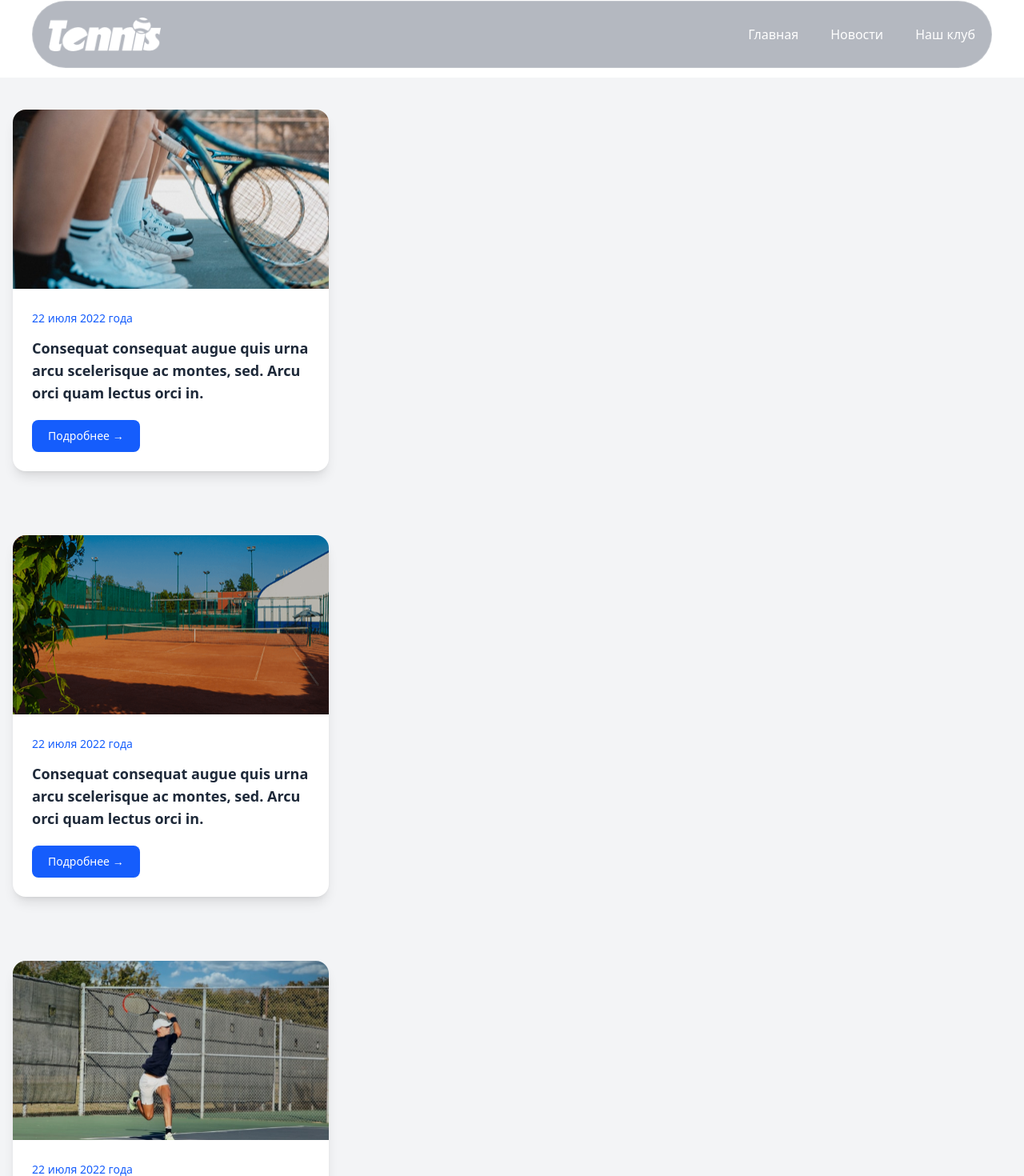
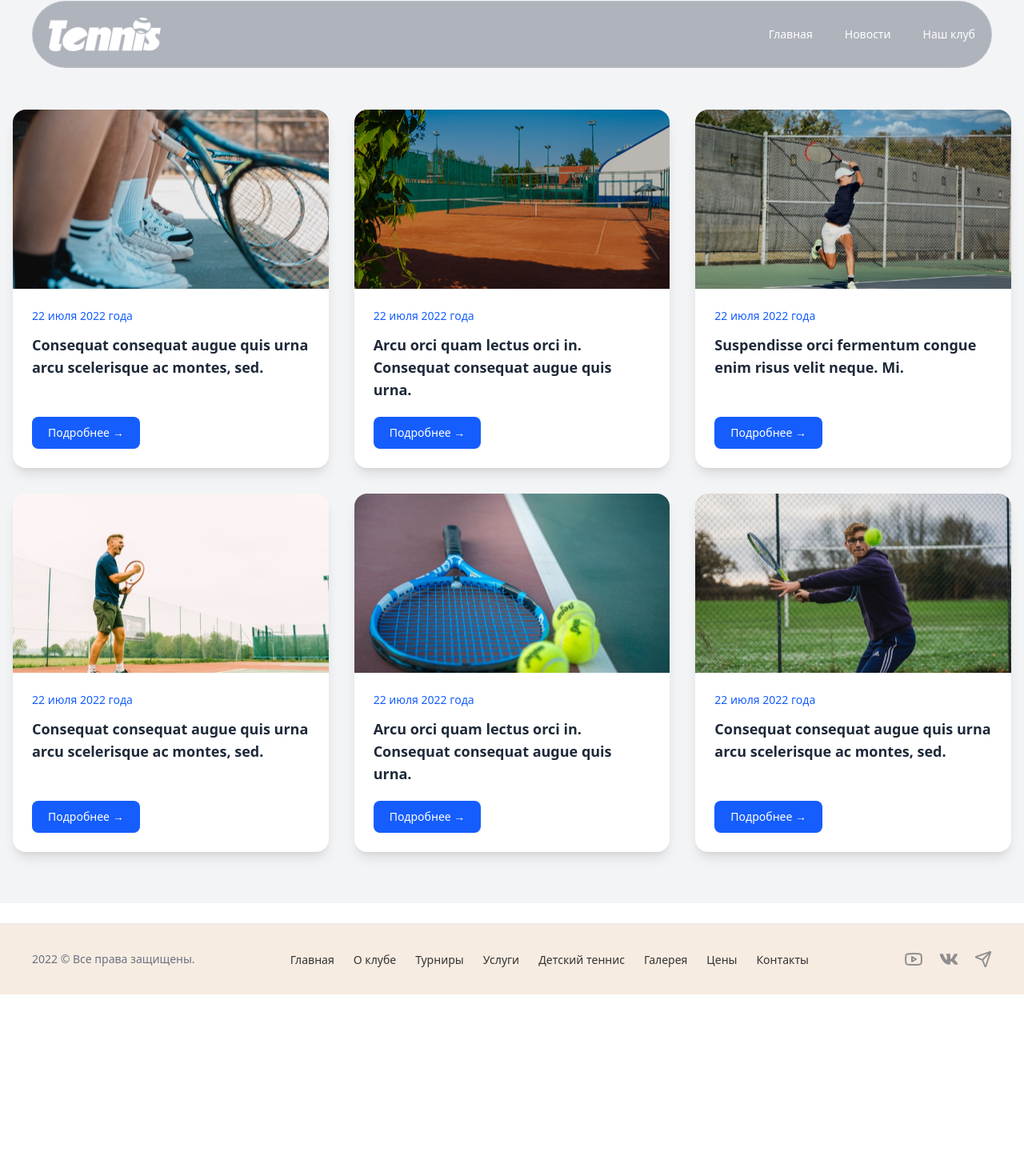
Before and after one commit to sevaradevoloper/jamoish, a React (Vite) app: page /news in a window 1280 px wide. Shown: the part 23-1493 px from the top of the page at 80% size. After the commit the page ends 1266 px from the top, so only its background shows below. Built offline with nearby package versions, Linux system fonts and the light colour scheme.

Commit message:
ozilanikini ozgartirila boshqa joyga tegme

```diff
--- a/src/components/Footer/Footer.jsx
+++ b/src/components/Footer/Footer.jsx
@@ -1,9 +1,72 @@
-import React from 'react'
+import React from 'react';
+import { Youtube, Send } from 'lucide-react'; // Lucide-react piktogrammalari
+import { FaVk } from 'react-icons/fa'; // VK uchun react-icons
 
 const Footer = () => {
+  const currentYear = new Date().getFullYear();
+
+  const navLinks = [
+    "Главная", "О клубе", "Турниры", "Услуги",
+    "Детский теннис", "Галерея", "Цены", "Контакты"
+  ];
+
   return (
-    <div>Footer</div>
-  )
-}
+    <footer className="bg-[#F7ECE1] py-8 border-t border-gray-200 mt-auto">
+      <div className="max-w-[1440px] mx-auto px-10">
+        <div className="flex flex-col md:flex-row items-center justify-between gap-8">
 
-export default Footer
+          {/* Copyright qismi */}
+          <div className="text-gray-500 text-sm font-light order-3 md:order-1">
+            2022 © Все права защищены.
+          </div>
+
+          {/* Navigatsiya linklari */}
+          <nav className="order-1 md:order-2">
+            <ul className="flex flex-wrap justify-center gap-x-6 gap-y-3">
+              {navLinks.map((link) => (
+                <li key={link}>
+                  <a
+                    href="#"
+                    className="text-[#333] text-sm font-medium hover:text-blue-600 transition-all duration-300 relative group"
+                  >
+                    {link}
+                    {/* Pastki chiziq animatsiyasi */}
+                    <span className="absolute bottom-[-2px] left-0 w-0 h-[1px] bg-blue-600 transition-all duration-300 group-hover:w-full"></span>
+                  </a>
+                </li>
+              ))}
+            </ul>
+          </nav>
+
+          {/* Social Media - Ijtimoiy tarmoqlar */}
+          <div className="flex items-center gap-5 order-2 md:order-3">
+            <a
+              href="https://youtube.com"
+              target="_blank"
+              className="text-[#8e8e8e] hover:text-[#FF0000] hover:scale-125 transition-all duration-300 transform"
+            >
+              <Youtube size={24} />
+            </a>
+            <a
+              href="https://vk.com"
+              target="_blank"
+              className="text-[#8e8e8e] hover:text-[#4C75A3] hover:scale-125 transition-all duration-300 transform"
+            >
+              <FaVk size={24} />
+            </a>
+            <a
+              href="https://t.me"
+              target="_blank"
+              className="text-[#8e8e8e] hover:text-[#0088cc] hover:scale-125 transition-all duration-300 transform"
+            >
+              <Send size={22} />
+            </a>
+          </div>
+
+        </div>
+      </div>
+    </footer>
+  );
+};
+
+export default Footer;
--- a/src/components/Header/Header.jsx
+++ b/src/components/Header/Header.jsx
@@ -5,7 +5,6 @@ import Logo from "../Header/img/Logo.png";
 const Header = () => {
   const [isOpen, setIsOpen] = useState(false);
 
-  // Linklar ro'yxati (kodni takrorlamaslik uchun)
   const navLinks = [
     { name: "Главная", path: "/" },
     { name: "Новости", path: "/news" },
@@ -14,7 +13,7 @@ const Header = () => {
 
   return (
     <header className="fixed top-0 left-0 w-full z-[10000] px-4 py-6">
-      <div className=" container max-w-[1200px] mx-auto bg-gray-500/50 backdrop-blur-xl border border-white/20 rounded-[50px] px-8 py-4 flex justify-between items-center relative">
+      <div className="container max-w-[1200px] mx-auto bg-gray-500/50 backdrop-blur-xl border border-white/20 rounded-[50px] px-8 py-4 flex justify-between items-center relative">
 
         {/* Logo */}
         <Link to="/" className="z-[10001]">
@@ -24,13 +23,20 @@ const Header = () => {
         {/* Desktop Nav */}
         <nav className="hidden md:flex items-center gap-10">
           {navLinks.map((link) => (
-            <Link key={link.path} to={link.path} className="text-white hover:text-orange-400 transition-colors">
+            <Link
+              key={link.path}
+              to={link.path}
+              className="text-white text-sm font-medium hover:text-orange-400 transition-colors relative group py-1"
+            >
               {link.name}
+              {/* --- UNDERLINE ANIMATSIYASI --- */}
+              <span className="absolute bottom-0 left-0 w-0 h-[2px] bg-orange-400 transition-all duration-300 group-hover:w-full"></span>
+              {/* ----------------------------- */}
             </Link>
           ))}
         </nav>
 
-        {/* Burger Button (Z-index 10001 menyu ustida turishi uchun) */}
+        {/* Burger Button */}
         <button
           className="flex md:hidden flex-col justify-between w-7 h-5 z-[10001] relative"
           onClick={() => setIsOpen(!isOpen)}
@@ -40,23 +46,24 @@ const Header = () => {
           <span className={`w-full h-[3px] bg-white rounded transition-all duration-300 origin-left ${isOpen ? "-rotate-[40deg]" : ""}`}></span>
         </button>
 
-        {/* --- MOBILE OVERLAY JOYI --- */}
+        {/* Mobile Overlay */}
         <div className={`fixed top-0 left-0 w-full h-screen bg-[#1a1a1a] flex flex-col items-center justify-center gap-10 transition-all duration-500 ease-in-out md:hidden ${isOpen ? "opacity-100 visible" : "opacity-0 invisible -translate-y-10"}`}>
           {navLinks.map((link) => (
             <Link
               key={link.path}
               to={link.path}
-              onClick={() => setIsOpen(false)} // Bosilganda menyu yopiladi
-              className="text-white text-3xl font-medium hover:text-orange-500 transition-all"
+              onClick={() => setIsOpen(false)}
+              className="text-white text-3xl font-medium hover:text-orange-500 transition-all relative group py-2"
             >
               {link.name}
+              {/* Mobile uchun ham chiziq (ixtiyoriy) */}
+              <span className="absolute bottom-0 left-0 w-0 h-[3px] bg-orange-500 transition-all duration-300 group-hover:w-full"></span>
             </Link>
           ))}
           <button className="bg-orange-600 text-white px-10 py-4 rounded-full font-bold text-lg active:scale-95 transition-transform">
-             Связаться
+              Связаться
           </button>
         </div>
-        {/* ------------------------- */}
 
       </div>
     </header>
--- a/src/components/pages/Club/club_photo/club_photo.jsx
+++ b/src/components/pages/Club/club_photo/club_photo.jsx
@@ -14,8 +14,8 @@ import cord2 from '../img/cord2.png';
 const PhotoCourts = () => {
   return (
     <main>
-      <section className="bg-black px-6 py-10">
-        <h2 className="mb-6 text-3xl font-semibold text-gray-600">
+      <section className="bg-gray-300 px-6 py-10 pt-30">
+        <h2 className="mb-6 text-2xl font-semibold text-gray-600">
           Фото кортов
         </h2>
 
--- a/src/components/pages/Home/Hero/Hero.jsx
+++ b/src/components/pages/Home/Hero/Hero.jsx
@@ -30,20 +30,26 @@ const Hero = () => {
 
           <button
             onClick={() => setIsModalOpen(true)}
-            className=" w-[400px] flex items-center gap-4 bg-[#8D86C9]  hover:[#8077d3] transition-all px-8 py-4 rounded-full font-medium active:scale-95"
+            className=" w-[450px] flex items-center gap-4   hover:bg-[#8D86C9] transition-all px-10 py-4 rounded-full font-medium active:scale-95"
           >
-            <span className="bg-white/20 p-2 rounded-full">
-              <Play fill="white" size={20} />
-            </span>
+            <div className="flex items-center justify-center border-2 border-[#8D86C9] rounded-full p-1.5 w-fit">
+              {/* Tashqi border: border-2 va p-1.5 (bo'shliq miqdori) */}
+
+              <span className="bg-[#8D86C9] p-3 rounded-full flex items-center justify-center">
+                {/* Ichki binafsha doira */}
+                <Play fill="white" size={24} className="ml-1" />
+                {/* ml-1: Play ikonkasi markazda ko'rinishi uchun biroz suriladi */}
+              </span>
+            </div>
             Посмотрите видео о нашем клубе
           </button>
         </div>
 
         {/* Hero Cards List */}
-        <div className="flex gap-10 mb-4 z-20">
+        <div className="flex gap-10 mb-4 z-20 justify-center">
           <div className="bg-white/10 backdrop-blur-md border border-white/20 p-6 rounded-2xl flex flex-col justify-between h-[130px] hover:bg-white/20 transition-all group">
             <h5 className="text-gray-300 font-medium">Услуги</h5>
-            <div className="flex justify-between items-center">
+            <div className="flex justify-between items-center  gap-4">
               <h3 className="text-xl font-bold">Аренда кортов</h3>
               <a
                 href="https://www.youtube.com/watch?v=dQw4w9WgXcQ"
@@ -51,47 +57,49 @@ const Hero = () => {
                 rel="noopener noreferrer"
                 className="p-3 bg-[#8D86C9] rounded-lg group-hover:translate-x-1 transition-transform"
               >
-                <ArrowRight size={20} />
+                <ArrowRight size={15} />
               </a>
             </div>
           </div>
           <div className="bg-white/10 backdrop-blur-md border border-white/20 p-6 rounded-2xl flex flex-col justify-between h-[130px] hover:bg-white/20 transition-all group">
             <h5 className="text-gray-300 font-medium">Услуги</h5>
-            <div className="flex justify-between items-center">
-              <h3 className="text-xl font-bold">Аренда кортов</h3>
+            <div className="flex justify-between items-center gap-4">
+              <h3 className="text-xl font-bold">Детский теннис</h3>
               <a
                 href="https://www.youtube.com/watch?v=dQw4w9WgXcQ"
                 target="_blank"
                 rel="noopener noreferrer"
                 className="p-3 bg-[#8D86C9] rounded-lg group-hover:translate-x-1 transition-transform"
               >
-                <ArrowRight size={20} />
+                <ArrowRight size={15} />
               </a>
             </div>
-          </div><div className="bg-white/10 backdrop-blur-md border border-white/20 p-6 rounded-2xl flex flex-col justify-between h-[130px] hover:bg-white/20 transition-all group">
+          </div>
+          <div className="bg-white/10 backdrop-blur-md border border-white/20 p-6 rounded-2xl flex flex-col justify-between h-[130px] hover:bg-white/20 transition-all group">
             <h5 className="text-gray-300 font-medium">Услуги</h5>
-            <div className="flex justify-between items-center">
-              <h3 className="text-xl font-bold">Аренда кортов</h3>
+            <div className="flex justify-between items-center gap-4">
+              <h3 className="text-xl font-bold">Сборы команд</h3>
               <a
                 href="https://www.youtube.com/watch?v=dQw4w9WgXcQ"
                 target="_blank"
                 rel="noopener noreferrer"
                 className="p-3 bg-[#8D86C9] rounded-lg group-hover:translate-x-1 transition-transform"
               >
-                <ArrowRight size={20} />
+                <ArrowRight size={15} />
               </a>
             </div>
-          </div><div className="bg-white/10 backdrop-blur-md border border-white/20 p-6 rounded-2xl flex flex-col justify-between h-[130px] hover:bg-white/20 transition-all group">
+          </div>
+          <div className="bg-white/10 backdrop-blur-md border border-white/20 p-6 rounded-2xl flex flex-col justify-between h-[130px] hover:bg-white/20 transition-all group">
             <h5 className="text-gray-300 font-medium">Услуги</h5>
-            <div className="flex justify-between items-center">
-              <h3 className="text-xl font-bold">Аренда кортов</h3>
+            <div className="flex justify-between items-center gap-4">
+              <h3 className="text-xl font-bold">Расписание</h3>
               <a
                 href="https://www.youtube.com/watch?v=dQw4w9WgXcQ"
                 target="_blank"
                 rel="noopener noreferrer"
                 className="p-3 bg-[#8D86C9] rounded-lg group-hover:translate-x-1 transition-transform"
               >
-                <ArrowRight size={20} />
+                <ArrowRight size={15} />
               </a>
             </div>
           </div>
--- a/src/components/pages/News/Cards/Card.jsx
+++ b/src/components/pages/News/Cards/Card.jsx
@@ -1,158 +1,57 @@
-import React from 'react'
-import rasm1 from './images/rasm1.svg'
-import rasm2 from './images/rasm2.svg'
-import rasm3 from './images/rasm3.svg'
-import rasm4 from './images/rasm4.svg'
-import rasm5 from './images/rasm5.svg'
-import rasm6 from './images/rasm6.svg'
+import React from "react";
+import rasm1 from "./images/rasm1.svg";
+import rasm2 from "./images/rasm2.svg";
+import rasm3 from "./images/rasm3.svg";
+import rasm4 from "./images/rasm4.svg";
+import rasm5 from "./images/rasm5.svg";
+import rasm6 from "./images/rasm6.svg";
+
 const Card = () => {
+  // Kartalar ma'lumotlari
+  const newsData = [
+    { id: 1, img: rasm1, date: "22 июля 2022 года", title: "Consequat consequat augue quis urna arcu scelerisque ac montes, sed." },
+    { id: 2, img: rasm2, date: "22 июля 2022 года", title: "Arcu orci quam lectus orci in. Consequat consequat augue quis urna." },
+    { id: 3, img: rasm3, date: "22 июля 2022 года", title: "Suspendisse orci fermentum congue enim risus velit neque. Mi." },
+    { id: 4, img: rasm4, date: "22 июля 2022 года", title: "Consequat consequat augue quis urna arcu scelerisque ac montes, sed." },
+    { id: 5, img: rasm5, date: "22 июля 2022 года", title: "Arcu orci quam lectus orci in. Consequat consequat augue quis urna." },
+    { id: 6, img: rasm6, date: "22 июля 2022 года", title: "Consequat consequat augue quis urna arcu scelerisque ac montes, sed." },
+  ];
+
   return (
-       <>
-           <div className="bg-gray-100 py-10">
+    <section className="bg-gray-100 py-16 pt-40">
       <div className="max-w-7xl mx-auto px-4">
-                <div className="grid grid-cols-1 sm:grid-cols-2 lg:grid-cols-3 gap-8">
+        {/* ASOSIY GRID: bu yerda 1ta qatorda 3ta karta chiqishi belgilanadi */}
+        <div className="grid grid-cols-1 md:grid-cols-2 lg:grid-cols-3 gap-8">
 
-                    <div className="bg-white rounded-2xl shadow-lg overflow-hidden hover:shadow-2xl transition duration-300">
-                        <img src={rasm1} alt=""  className="w-full h-56 object-cover" />
+          {newsData.map((item) => (
+            <div
+              key={item.id}
+              className="bg-white rounded-2xl shadow-lg overflow-hidden hover:shadow-2xl transition duration-300 flex flex-col"
+            >
+              {/* Rasm qismi */}
+              <img src={item.img} alt="news" className="w-full h-56 object-cover" />
 
-                        <div className="p-6">
-                            <a href="#" className="text-sm text-blue-600 font-medium hover:underline" > 22 июля 2022 года </a>
+              {/* Kontent qismi */}
+              <div className="p-6 flex flex-col flex-grow">
+                <span className="text-sm text-blue-600 font-medium hover:underline cursor-pointer">
+                  {item.date}
+                </span>
 
-                            <h1 className="mt-3 text-lg font-semibold text-gray-800 line-clamp-3">
-                                Consequat consequat augue quis urna arcu scelerisque ac montes, sed.
-                                Arcu orci quam lectus orci in.
+                <h1 className="mt-3 text-lg font-semibold text-gray-800 line-clamp-3 flex-grow">
+                  {item.title}
                 </h1>
 
-                            <button className="mt-5 inline-flex items-center gap-2 px-5 py-2.5  bg-blue-600 text-white text-sm font-medium rounded-lg hover:bg-blue-700 transition">
+                <button className="mt-5 w-fit inline-flex items-center gap-2 px-5 py-2.5 bg-blue-600 text-white text-sm font-medium rounded-lg hover:bg-blue-700 transition">
                   Подробнее →
                 </button>
               </div>
             </div>
+          ))}
 
         </div>
       </div>
-        </div>
-                <div className="bg-gray-100 py-10">
-            <div className="max-w-7xl mx-auto px-4">
-                <div className="grid grid-cols-1 sm:grid-cols-2 lg:grid-cols-3 gap-8">
+    </section>
+  );
+};
 
-                    <div className="bg-white rounded-2xl shadow-lg overflow-hidden hover:shadow-2xl transition duration-300">
-                        <img src={rasm2} alt=""  className="w-full h-56 object-cover" />
-
-                        <div className="p-6">
-                            <a href="#" className="text-sm text-blue-600 font-medium hover:underline" > 22 июля 2022 года </a>
-
-                            <h1 className="mt-3 text-lg font-semibold text-gray-800 line-clamp-3">
-                                Consequat consequat augue quis urna arcu scelerisque ac montes, sed.
-                                Arcu orci quam lectus orci in.
-                            </h1>
-
-                            <button className="mt-5 inline-flex items-center gap-2 px-5 py-2.5  bg-blue-600 text-white text-sm font-medium rounded-lg hover:bg-blue-700 transition">
-                                Подробнее →
-                            </button>
-                        </div>
-                    </div>
-
-                </div>
-            </div>
-        </div>
-                <div className="bg-gray-100 py-10">
-            <div className="max-w-7xl mx-auto px-4">
-                <div className="grid grid-cols-1 sm:grid-cols-2 lg:grid-cols-3 gap-8">
-
-                    <div className="bg-white rounded-2xl shadow-lg overflow-hidden hover:shadow-2xl transition duration-300">
-                        <img  src={rasm3} alt=""  className="w-full h-56 object-cover" />
-
-                        <div className="p-6">
-                            <a href="#" className="text-sm text-blue-600 font-medium hover:underline" > 22 июля 2022 года </a>
-
-                            <h1 className="mt-3 text-lg font-semibold text-gray-800 line-clamp-3">
-                                Suspendisse orci fermentum congue enim risus velit neque. Mi.
-                            </h1>
-
-                            <button className="mt-5 inline-flex items-center gap-2 px-5 py-2.5  bg-blue-600 text-white text-sm font-medium rounded-lg hover:bg-blue-700 transition">
-                                Подробнее →
-                            </button>
-                        </div>
-                    </div>
-
-                </div>
-            </div>
-        </div>
-                <div className="bg-gray-100 py-10">
-            <div className="max-w-7xl mx-auto px-4">
-                <div className="grid grid-cols-1 sm:grid-cols-2 lg:grid-cols-3 gap-8">
-
-                    <div className="bg-white rounded-2xl shadow-lg overflow-hidden hover:shadow-2xl transition duration-300">
-                        <img src={rasm4} alt=""  className="w-full h-56 object-cover" />
-
-                        <div className="p-6">
-                            <a href="#" className="text-sm text-blue-600 font-medium hover:underline" > 22 июля 2022 года </a>
-
-                            <h1 className="mt-3 text-lg font-semibold text-gray-800 line-clamp-3">
-                                Consequat consequat augue quis urna arcu scelerisque ac montes, sed.
-                                Arcu orci quam lectus orci in.
-                            </h1>
-
-                            <button className="mt-5 inline-flex items-center gap-2 px-5 py-2.5  bg-blue-600 text-white text-sm font-medium rounded-lg hover:bg-blue-700 transition">
-                                Подробнее →
-                            </button>
-                        </div>
-                    </div>
-
-                </div>
-            </div>
-        </div>
-                <div className="bg-gray-100 py-10">
-            <div className="max-w-7xl mx-auto px-4">
-                <div className="grid grid-cols-1 sm:grid-cols-2 lg:grid-cols-3 gap-8">
-
-                    <div className="bg-white rounded-2xl shadow-lg overflow-hidden hover:shadow-2xl transition duration-300">
-                        <img src={rasm5} alt=""  className="w-full h-56 object-cover" />
-
-                        <div className="p-6">
-                            <a href="#" className="text-sm text-blue-600 font-medium hover:underline" > 22 июля 2022 года </a>
-
-                            <h1 className="mt-3 text-lg font-semibold text-gray-800 line-clamp-3">
-                                Consequat consequat augue quis urna arcu scelerisque ac montes, sed.
-                                Arcu orci quam lectus orci in.
-                            </h1>
-
-                            <button className="mt-5 inline-flex items-center gap-2 px-5 py-2.5  bg-blue-600 text-white text-sm font-medium rounded-lg hover:bg-blue-700 transition">
-                                Подробнее →
-                            </button>
-                        </div>
-                    </div>
-
-                </div>
-            </div>
-        </div>
-                <div className="bg-gray-100 py-10">
-            <div className="max-w-7xl mx-auto px-4">
-                <div className="grid grid-cols-1 sm:grid-cols-2 lg:grid-cols-3 gap-8">
-
-                    <div className="bg-white rounded-2xl shadow-lg overflow-hidden hover:shadow-2xl transition duration-300">
-                        <img src={rasm6} alt=""  className="w-full h-56 object-cover" />
-
-                        <div className="p-6">
-                            <a href="#" className="text-sm text-blue-600 font-medium hover:underline" > 22 июля 2022 года </a>
-
-                            <h1 className="mt-3 text-lg font-semibold text-gray-800 line-clamp-3">
-                                Consequat consequat augue quis urna arcu scelerisque ac montes, sed.
-                                Arcu orci quam lectus orci in.
-                            </h1>
-
-                            <button className="mt-5 inline-flex items-center gap-2 px-5 py-2.5  bg-blue-600 text-white text-sm font-medium rounded-lg hover:bg-blue-700 transition">
-                                Подробнее →
-                            </button>
-                        </div>
-                    </div>
-
-                </div>
-            </div>
-        </div>
-       </>
-    )
-}
-
-export default Card
+export default Card;
--- a/src/index.css
+++ b/src/index.css
@@ -22,7 +22,7 @@
 }
 
 .main {
-    padding-top: 120px; /* Header balandligi + bo'shliq */
+    padding-top: 0px; /* Header balandligi + bo'shliq */
     min-height: 100vh;
     margin-bottom: 25px;
 }
```
Lines whose indentation alone changed are shown as unchanged.
